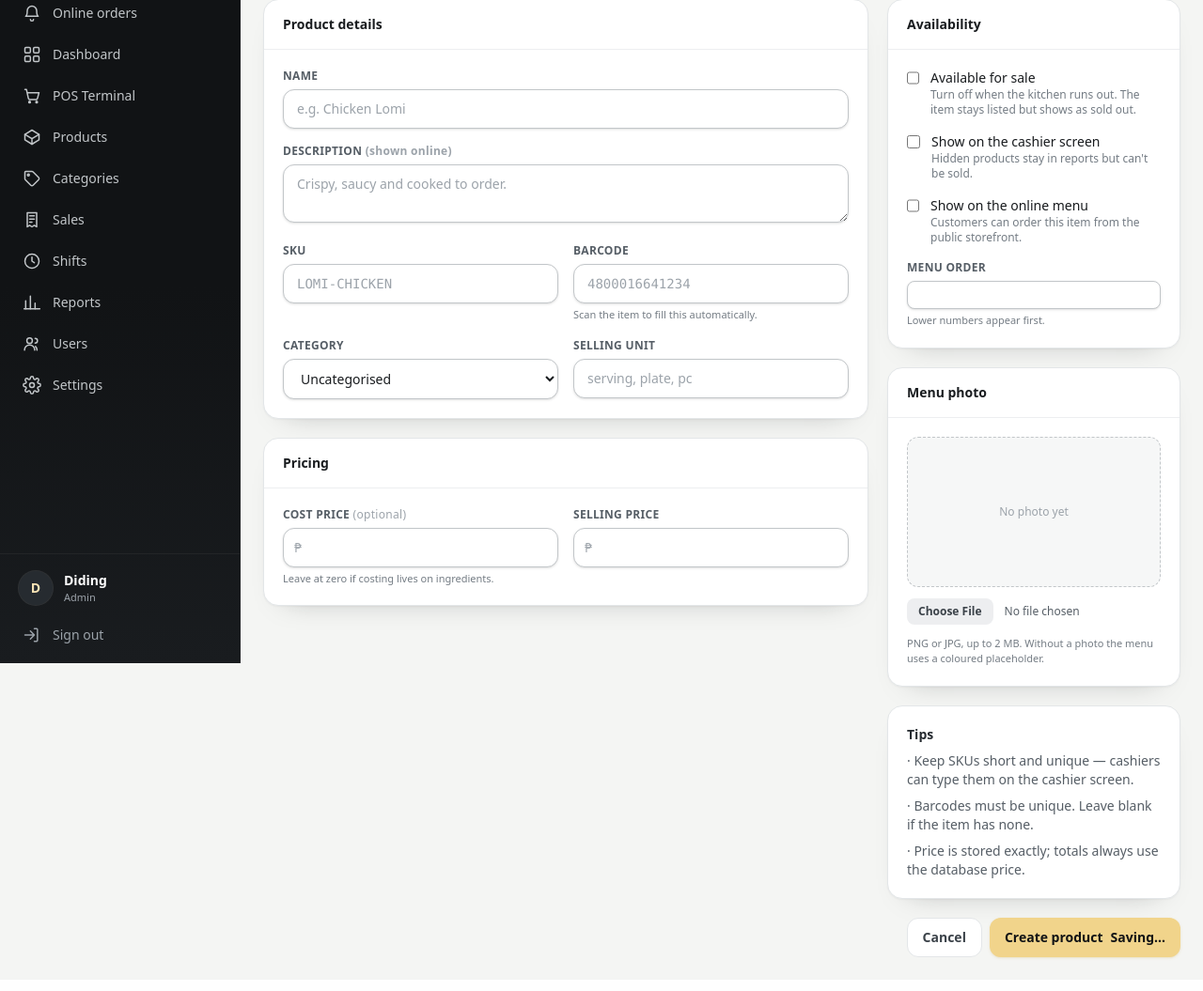
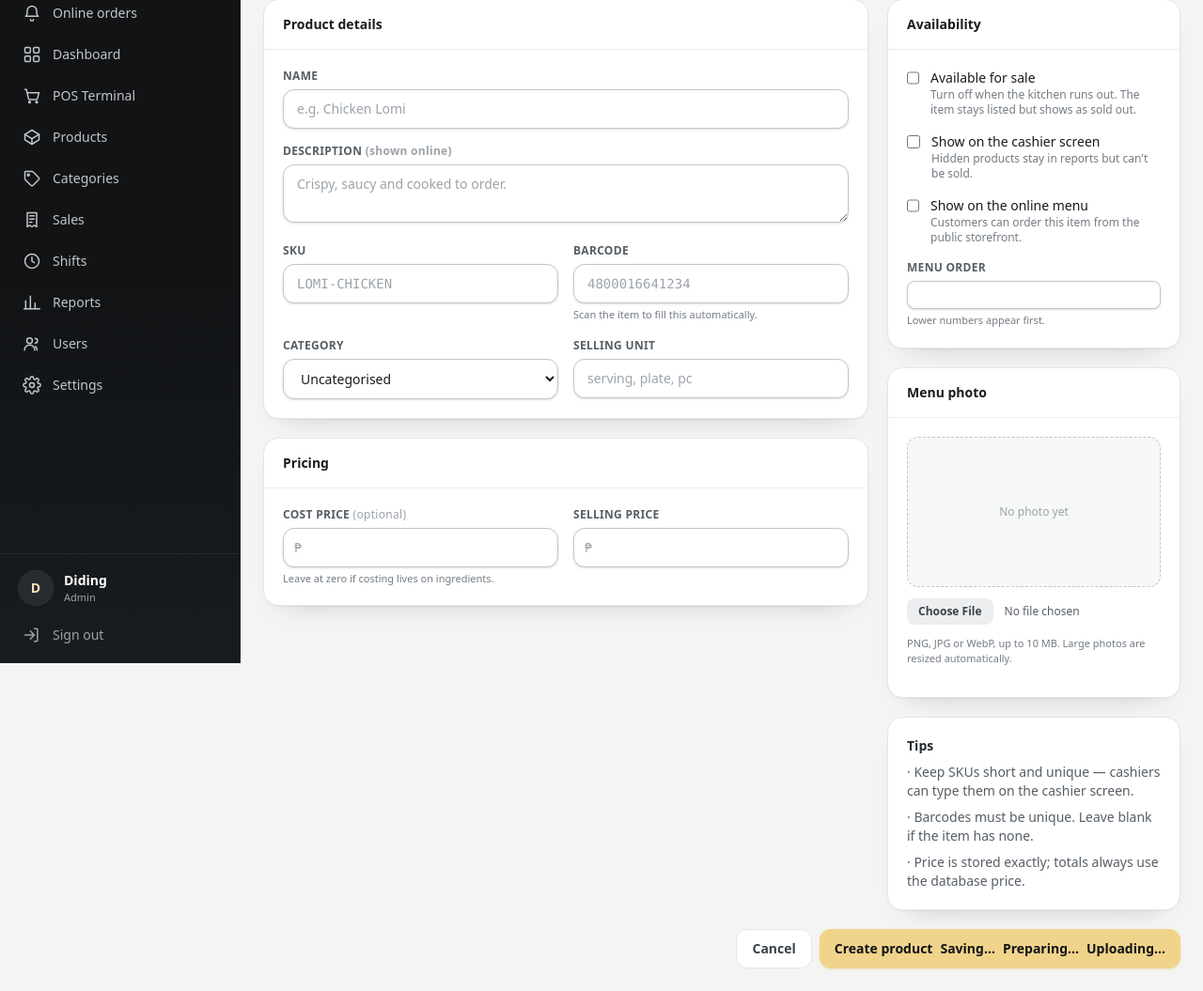
Before and after one commit to agorrero568688-lgtm/MidnightSnackSystem, a Laravel app: page /products/create in a window 1280 px wide. Shown: the part 94-1149 px from the top of the page at 94% size. Before the commit the page ends 1117 px from the top, so only its background shows below. Run offline with Laravel 12, Linux system fonts and the light colour scheme; a user stored in the database is signed in; data comes from the database, SQL or seed files in the repository; style sheets or scripts are compiled from the project's sources; some libraries are stand-ins or nearby versions.

Commit message:
maximizing the insertion of image

```diff
--- a/app/Livewire/Products/Form.php
+++ b/app/Livewire/Products/Form.php
@@ -89,7 +89,11 @@ class Form extends Component
             'is_active' => ['boolean'],
             'is_online' => ['boolean'],
             'sort_order' => ['required', 'integer', 'min:0', 'max:9999'],
-            'image' => ['nullable', 'image', 'max:2048'],
+            'image' => ['nullable', 'image', 'mimes:jpg,jpeg,png,webp', 'max:10240'],
+        ], [
+            'image.image' => 'The menu photo must be a valid image.',
+            'image.mimes' => 'The menu photo must be a JPG, PNG or WebP image.',
+            'image.max' => 'The menu photo must be 10 MB or smaller.',
         ]);
 
         $imagePath = $this->existingImagePath;
--- a/resources/js/app.js
+++ b/resources/js/app.js
@@ -1,4 +1,5 @@
 import './bootstrap';
+import './menu-photo';
 import './pos';
 import './order';
 import './orders';
--- /dev/null
+++ b/resources/js/menu-photo.js
@@ -0,0 +1,173 @@
+/**
+ * Menu photo upload helper.
+ *
+ * Laravel accepts up to 10 MB, but hosting platforms such as Vercel cap the
+ * whole request body below that. Large images are resized in the browser
+ * before being handed to Livewire so the upload stays small and fast.
+ */
+window.menuPhotoUpload = function () {
+    const MAX_BYTES = 10 * 1024 * 1024;
+    const SAFE_BYTES = 3.5 * 1024 * 1024;
+    const PLATFORM_BYTES = 4 * 1024 * 1024;
+    const TYPES = ['image/jpeg', 'image/png', 'image/webp'];
+
+    return {
+        preview: null,
+        preparing: false,
+        uploading: false,
+        progress: 0,
+        error: '',
+
+        selectPhoto(event) {
+            const input = event.target;
+            const file = input.files?.[0];
+
+            this.error = '';
+            this.progress = 0;
+
+            if (! file) {
+                return;
+            }
+
+            if (! TYPES.includes(file.type)) {
+                this.fail(input, 'Choose a JPG, PNG or WebP photo.');
+                return;
+            }
+
+            if (file.size > MAX_BYTES) {
+                this.fail(input, 'That photo is larger than 10 MB. Choose a smaller one.');
+                return;
+            }
+
+            this.setPreview(file);
+            this.preparing = true;
+
+            this.prepare(file)
+                .then((upload) => {
+                    this.preparing = false;
+
+                    if (upload.size > PLATFORM_BYTES) {
+                        this.fail(input, 'That photo could not be made small enough to upload. Try another photo.');
+                        return;
+                    }
+
+                    this.upload(upload, input);
+                })
+                .catch(() => {
+                    this.preparing = false;
+                    this.fail(input, 'That photo could not be prepared. Try a JPG, PNG or WebP file.');
+                });
+        },
+
+        async prepare(file) {
+            // Small files already fit comfortably under the host request limit.
+            if (file.size <= SAFE_BYTES) {
+                return file;
+            }
+
+            const bitmap = await createImageBitmap(file);
+            const attempts = [
+                { size: 1920, quality: 0.85 },
+                { size: 1600, quality: 0.8 },
+                { size: 1280, quality: 0.75 },
+                { size: 1024, quality: 0.7 },
+            ];
+
+            let upload = file;
+
+            try {
+                for (const attempt of attempts) {
+                    const blob = await this.render(bitmap, attempt.size, attempt.quality);
+
+                    if (! blob) {
+                        continue;
+                    }
+
+                    upload = new File([blob], this.safeName(file.name), {
+                        type: 'image/jpeg',
+                        lastModified: Date.now(),
+                    });
+
+                    if (upload.size <= SAFE_BYTES) {
+                        break;
+                    }
+                }
+            } finally {
+                bitmap.close?.();
+            }
+
+            return upload;
+        },
+
+        render(bitmap, maxSize, quality) {
+            const scale = Math.min(1, maxSize / Math.max(bitmap.width, bitmap.height));
+            const width = Math.max(1, Math.round(bitmap.width * scale));
+            const height = Math.max(1, Math.round(bitmap.height * scale));
+            const canvas = document.createElement('canvas');
+
+            canvas.width = width;
+            canvas.height = height;
+
+            const context = canvas.getContext('2d');
+
+            if (! context) {
+                return Promise.resolve(null);
+            }
+
+            context.fillStyle = '#ffffff';
+            context.fillRect(0, 0, width, height);
+            context.imageSmoothingEnabled = true;
+            context.imageSmoothingQuality = 'high';
+            context.drawImage(bitmap, 0, 0, width, height);
+
+            return new Promise((resolve) => {
+                canvas.toBlob(resolve, 'image/jpeg', quality);
+            });
+        },
+
+        upload(file, input) {
+            this.uploading = true;
+
+            this.$wire.upload(
+                'image',
+                file,
+                () => {
+                    this.uploading = false;
+                },
+                () => {
+                    this.uploading = false;
+                    this.fail(input, 'Upload failed. Check your connection and try again.');
+                },
+                (event) => {
+                    this.progress = event.total
+                        ? Math.round((event.loaded / event.total) * 100)
+                        : 0;
+                },
+            );
+        },
+
+        setPreview(file) {
+            this.clearPreview();
+            this.preview = URL.createObjectURL(file);
+        },
+
+        clearPreview() {
+            if (this.preview) {
+                URL.revokeObjectURL(this.preview);
+                this.preview = null;
+            }
+        },
+
+        fail(input, message) {
+            this.error = message;
+            input.value = '';
+            this.clearPreview();
+        },
+
+        safeName(name) {
+            const base = name.replace(/\.[^.]+$/, '') || 'menu-photo';
+
+            return `${base}.jpg`;
+        },
+    };
+};
--- a/resources/views/livewire/products/form.blade.php
+++ b/resources/views/livewire/products/form.blade.php
@@ -1,4 +1,4 @@
-<form wire:submit="save" class="space-y-5">
+<form wire:submit="save" x-data="menuPhotoUpload" class="space-y-5">
     <div class="grid gap-5 lg:grid-cols-3">
         <div class="space-y-5 lg:col-span-2">
             <div class="card">
@@ -114,6 +114,7 @@
             <div class="card">
                 <div class="card-header"><h2 class="text-sm font-bold">Menu photo</h2></div>
                 <div class="card-body space-y-3">
+                    <div x-show="! preview">
                         @if ($image)
                             <img src="{{ $image->temporaryUrl() }}" alt="New product photo" class="h-40 w-full rounded-xl object-cover ring-1 ring-ink-200">
                         @elseif ($existingImagePath)
@@ -123,9 +124,18 @@
                                 No photo yet
                             </div>
                         @endif
+                    </div>
 
-                    <input wire:model="image" type="file" accept="image/*" class="block w-full text-xs text-ink-600 file:mr-3 file:rounded-lg file:border-0 file:bg-ink-100 file:px-3 file:py-1.5 file:text-xs file:font-semibold file:text-ink-700">
-                    <p class="text-[11px] text-ink-500">PNG or JPG, up to 2 MB. Without a photo the menu uses a coloured placeholder.</p>
+                    <img x-show="preview" x-cloak :src="preview" alt="Selected menu photo" class="h-40 w-full rounded-xl object-cover ring-1 ring-ink-200">
+
+                    <input type="file" accept="image/jpeg,image/png,image/webp" @change="selectPhoto($event)"
+                        class="block w-full text-xs text-ink-600 file:mr-3 file:rounded-lg file:border-0 file:bg-ink-100 file:px-3 file:py-1.5 file:text-xs file:font-semibold file:text-ink-700">
+                    <p class="text-[11px] text-ink-500">PNG, JPG or WebP, up to 10 MB. Large photos are resized automatically.</p>
+
+                    <p x-show="preparing" x-cloak class="text-xs text-ink-500">Preparing photo…</p>
+                    <p x-show="uploading" x-cloak class="text-xs text-ink-500">Uploading… <span x-text="progress"></span>%</p>
+                    <p x-show="error" x-text="error" x-cloak class="text-xs text-rose-600"></p>
+
                     @error('image') <p class="text-xs text-rose-600">{{ $message }}</p> @enderror
                 </div>
             </div>
@@ -141,9 +151,11 @@
 
     <div class="flex justify-end gap-2">
         <a href="{{ route('products.index') }}" class="btn btn-secondary">Cancel</a>
-        <button type="submit" class="btn btn-primary" wire:loading.attr="disabled">
-            <span wire:loading.remove>{{ $editing ? 'Save changes' : 'Create product' }}</span>
-            <span wire:loading>Saving…</span>
+        <button type="submit" class="btn btn-primary" wire:loading.attr="disabled" :disabled="preparing || uploading">
+            <span wire:loading.remove x-show="! preparing && ! uploading">{{ $editing ? 'Save changes' : 'Create product' }}</span>
+            <span wire:loading x-show="! preparing && ! uploading">Saving…</span>
+            <span x-show="preparing">Preparing…</span>
+            <span x-show="uploading">Uploading…</span>
         </button>
     </div>
 </form>
```
Also changed, not shown: DEPLOY.md (+2 -0 lines), tests/Feature/ProductPhotoUploadTest.php (added, +76 -0 lines), 1 other file. Lines whose indentation alone changed are shown as unchanged.
